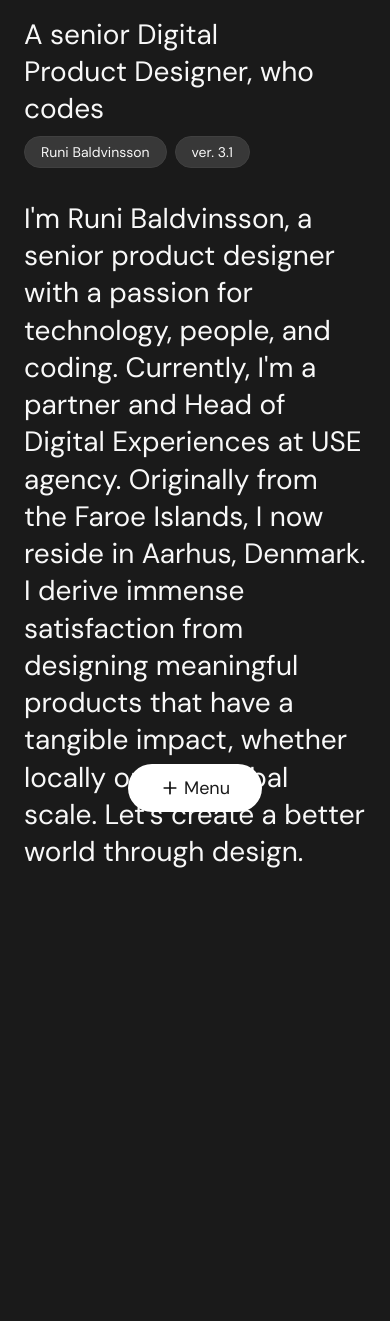
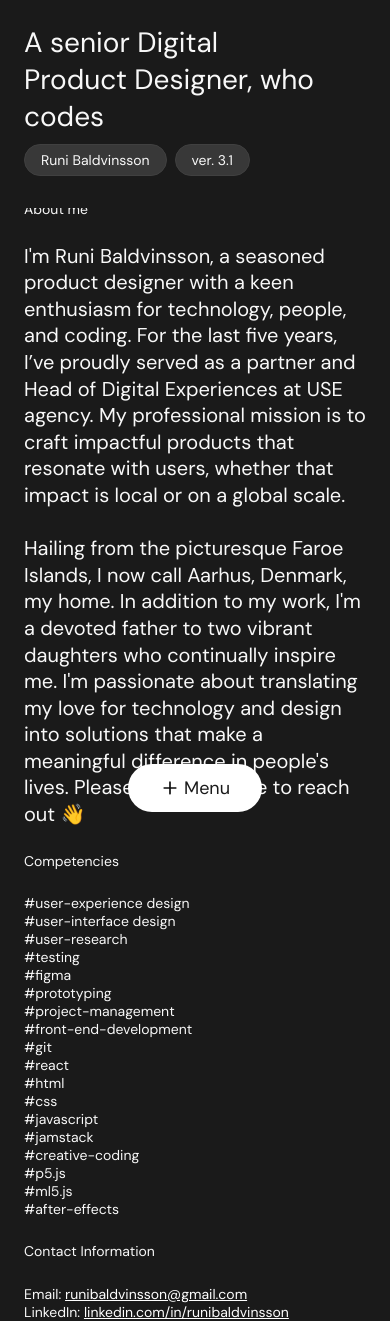
Before and after one commit to RuniEllingsgaard/personal-website, a Gatsby site: page /about in a window 390 px wide. Before the commit the page ends 870 px from the top, so only its background shows below. Built offline with nearby package versions, Linux system fonts and the light colour scheme; Gatsby itself is replaced by a stand-in of ours.

Commit message:
Fixing last stuff, getting the last content in and fixing some responsive issues

```diff
--- a/src/components/filter-nav.js
+++ b/src/components/filter-nav.js
@@ -16,8 +16,6 @@ const openMenu = () =>{
   else{
     setMenuOpen(true);
   }
-
-  console.log("You clicked the menu");
 }
 
 
@@ -26,8 +24,7 @@ const openMenu = () =>{
           <ul className="filter-items">
 
             <Link className={menuOpen ? "" : "gone"} to="/" activeClassName="filter-active"><li>Timeline</li></Link>
-            <Link className={menuOpen ? "" : "gone"} to="/about/" activeClassName="filter-active"><li>About</li></Link>
-            <Link className={menuOpen ? "" : "gone"} to="/contact/" activeClassName="filter-active"><li>Contact</li></Link>
+            <Link className={menuOpen ? "" : "gone"} to="/about/" activeClassName="filter-active"><li>About & Contact</li></Link>
             <li onClick={openMenu} className="menu-toggle"><img className={menuOpen ? "rotate" : ""} src={add}></img>Menu</li>
           </ul>
         </div>
--- a/src/pages/about.js
+++ b/src/pages/about.js
@@ -13,7 +13,42 @@ function about() {
       <TopNav/>
       <FilterNav/>
       <div className="about-container">
-      <p>I'm Runi Baldvinsson, a senior product designer with a passion for technology, people, and coding. Currently, I'm a partner and Head of Digital Experiences at USE agency. Originally from the Faroe Islands, I now reside in Aarhus, Denmark. I derive immense satisfaction from designing meaningful products that have a tangible impact, whether locally or on a global scale. Let's create a better world through design.</p>
+        <div>
+          <p className="column-title">About me</p>
+      <p className="description">I'm Runi Baldvinsson, a seasoned product designer with a keen enthusiasm for technology, people, and coding. For the last five years, I’ve proudly served as a partner and Head of Digital Experiences at USE agency. My professional mission is to craft impactful products that resonate with users, whether that impact is local or on a global scale.
+
+<br></br><br></br>Hailing from the picturesque Faroe Islands, I now call Aarhus, Denmark, my home. In addition to my work, I'm a devoted father to two vibrant daughters who continually inspire me. I'm passionate about translating my love for technology and design into solutions that make a meaningful difference in people's lives. Please don’t hesitate to reach out 👋</p>
+</div>
+      <div>
+      <p className="column-title">Competencies</p>
+      <ul>
+        <li>#user-experience design</li>
+        <li>#user-interface design</li>
+        <li>#user-research</li>
+        <li>#testing</li>
+        <li>#figma</li>
+        <li>#prototyping</li>
+        <li>#project-management</li>
+        <li>#front-end-development</li>
+        <li>#git</li>
+        <li>#react</li>
+        <li>#html</li>
+        <li>#css</li>
+        <li>#javascript</li>
+        <li>#jamstack</li>
+        <li>#creative-coding</li>
+        <li>#p5.js</li>
+        <li>#ml5.js</li>
+        <li>#after-effects</li>
+      </ul>
+      </div>
+      <div>
+      <p className="column-title">Contact Information</p>
+      <ul>
+        <li>Email: <a href="mailto:runibaldvinsson@gmail.com">runibaldvinsson@gmail.com</a></li>
+        <li>LinkedIn: <a href="https://www.linkedin.com/in/runibaldvinsson/" target="blank">linkedin.com/in/runibaldvinsson</a> </li>
+      </ul>
+      </div>
       </div>
      </div>
       )
--- a/src/styles/styles.css
+++ b/src/styles/styles.css
@@ -108,7 +108,7 @@ h1, h2, p{
 
 .hero-image-container img{
   max-width: 100%;
-  border-radius: 16px;
+  border-radius: 8px;
   margin-bottom: 128px;
 }
 
@@ -119,7 +119,7 @@ h1, h2, p{
 
 
 .inner-modal{
-  padding: 104px 148px;
+  padding: 64px 148px;
   overflow-y: scroll;
   height: 90vh;
 
@@ -204,15 +204,14 @@ font-weight: 400;
   width: 100vw;
   max-width: inherit;
   position: fixed;
-  top: 24px;
-
-  /* padding: 0px 64px */
+  top: 0px;
+  background-color: #1a1a1a;
 }
 
 .site-info-container{
   display: flex;
   justify-content: space-between;
-  padding:0 64px;
+  padding:24px 64px;
   font-size: 14px;
   width: 100vw;
 
@@ -432,20 +431,50 @@ font-weight: 400;
 }
 
 .about-container{
-  display: flex;
+  display: grid;
+  grid-template-columns: 2fr 1fr 1fr;
+  gap: 48px;
   margin-top: 200px;
   /* height: 100%; */
   height: calc(100vh - 274px);
   margin-left: 64px;
+  margin-right: 64px;
+  margin-bottom: 64px;
 }
 
-.about-container p{
+.description{
   font-size: 28px;
-  max-width: 800px;
+}
+
+.about-container ul{
+  padding: 0px;
+}
+
+.about-container ul li{
+  font-size: 14px;
+  list-style-type: none;
+  font-weight: 400;
+}
+
+.about-container ul li a{
+  color: #fff;
+  text-decoration: underline;
+}
+
+.about-container ul li a:hover{
+  text-decoration: none;
+}
+.personal-info{
+  font-size: 14px;
 }
 
 .menu-toggle{
   display: none;
+}
+
+.column-title{
+  font-size: 14px;
+  margin-bottom: 24px;
 }
 
 
@@ -455,7 +484,7 @@ font-weight: 400;
 
   .header{
     display: block;
-    top:16px;
+    top:0px;
   }
 
   .nav-container{
@@ -526,6 +555,17 @@ font-weight: 400;
   .filter-container{
     background-color: transparent;
     box-shadow: none;
+
+  }
+
+  .filter-items{
+    display: flex;
+    flex-direction: column;
+    align-items: center;
+  }
+
+  .filter-items li{
+    width: fit-content;
   }
 
   .filter-container ul{
@@ -542,13 +582,22 @@ font-weight: 400;
   .about-container{
     margin-left: 24px;
     margin-right: 24px;
+    grid-template-columns: 1fr;
+    gap: 24px;
+    margin-bottom: 64px;
   }
+
+  .about-container .description{
+    font-size: 20px;
+  }
+
 
   .menu-toggle{
     display: flex;
     align-items: center;
     gap: 4px;
     cursor: pointer;
+    width: fit-content;
   }
 
   .menu-toggle img{
```
Also changed, not shown: src/components/month.js (+10 -8 lines), src/pages/index.js (+66 -62 lines).
